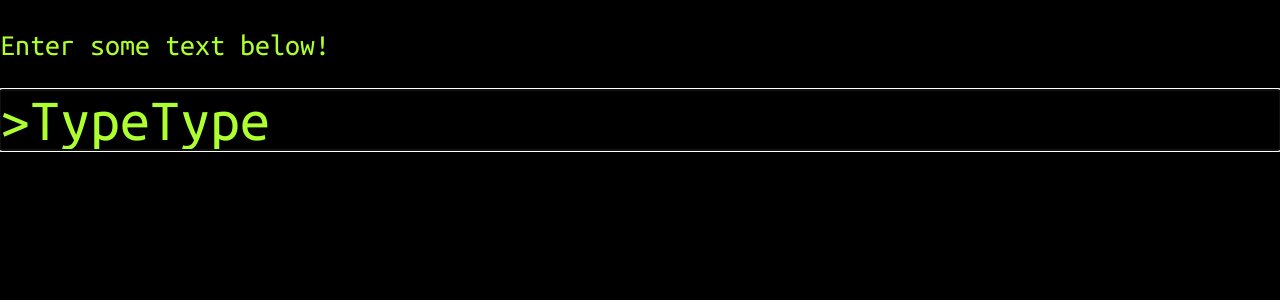
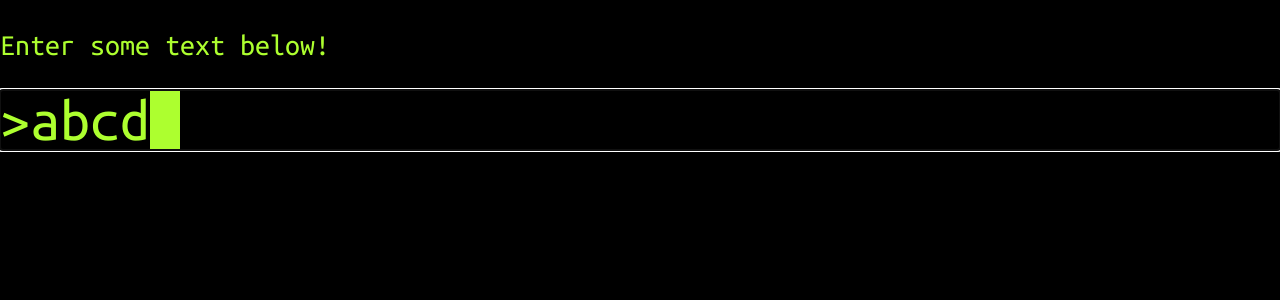
Before and after one commit to sim8/learn-regex, a React (Create React App) app: page / in a window 1280 px wide. Shown: the top 300 px of the page. Built offline with nearby package versions, Linux system fonts and the light colour scheme.

Commit message:
Added caret and basic navigation

```diff
--- a/src/actions/actionTypes.js
+++ b/src/actions/actionTypes.js
@@ -2,3 +2,4 @@ export const ENTER_CHARACTER = "ENTER_CHARACTER";
 export const KEY_LEFT = "KEY_LEFT";
 export const KEY_RIGHT = "KEY_RIGHT";
 export const BACKSPACE = "BACKSPACE";
+export const ENTER = "ENTER";
--- a/src/actions/inputActions.js
+++ b/src/actions/inputActions.js
@@ -1,6 +1,15 @@
-import { ENTER_CHARACTER, KEY_LEFT, KEY_RIGHT, BACKSPACE } from "./actionTypes";
+import {
+  ENTER_CHARACTER,
+  KEY_LEFT,
+  KEY_RIGHT,
+  BACKSPACE,
+  ENTER
+} from "./actionTypes";
 
-export const keyPress = ({ key }) => {
+export const keyPress = ({ key, ...rest }) => {
+  if (key === "Enter") {
+    return { type: ENTER };
+  }
   return {
     type: ENTER_CHARACTER,
     char: key
--- a/src/components/Prompt.js
+++ b/src/components/Prompt.js
@@ -11,6 +11,10 @@ const InputWrapper = styled.div`
     -webkit-appearance: none;
     border: 0px solid;
     font-size: 60px;
+    .caret {
+      background-color: greenyellow;
+      color: black;
+    }
   }
 `;
 
@@ -19,12 +23,32 @@ const mapStateToProps = state => ({
   caretPos: getCaretPos(state)
 });
 
-function Prompt({ inputValue, keyPress, keyDown }) {
+function formatWithCaret(inputValue, caretPos) {
+  debugger;
+  if (caretPos === inputValue.length) {
+    return (
+      <span>
+        {inputValue}
+        <span className="caret">&nbsp;</span>
+      </span>
+    );
+  }
+  return (
+    <span>
+      {inputValue.substring(0, caretPos)}
+      <span className="caret">{inputValue[caretPos]}</span>
+      {inputValue.substring(caretPos + 1)}
+    </span>
+  );
+}
+
+function Prompt({ inputValue, caretPos, keyPress, keyDown }) {
   useEffect(() => _prompt.current.focus(), []);
+  const inputValueWithCaret = formatWithCaret(inputValue, caretPos);
   return (
     <InputWrapper>
       <div ref={_prompt} tabIndex="0" onKeyPress={keyPress} onKeyDown={keyDown}>
-        >{inputValue}
+        >{inputValueWithCaret}
       </div>
     </InputWrapper>
   );
--- a/src/reducers/input.js
+++ b/src/reducers/input.js
@@ -1,9 +1,9 @@
 import { fromJS } from "immutable";
-import { ENTER_CHARACTER } from "../actions/actionTypes";
+import { ENTER_CHARACTER, KEY_LEFT, KEY_RIGHT } from "../actions/actionTypes";
 
 const initialState = fromJS({
-  value: "TypeType",
-  caretPos: 7
+  value: "abcd",
+  caretPos: 4
 });
 
 export default function input(state = initialState, action) {
@@ -18,6 +18,12 @@ export default function input(state = initialState, action) {
             `${value.slice(0, caretPos)}${action.char}${value.slice(caretPos)}`
         )
         .set("caretPos", caretPos + 1);
+    case KEY_LEFT:
+      return caretPos > 0 ? state.set("caretPos", caretPos - 1) : state;
+    case KEY_RIGHT:
+      return caretPos < state.get("value").length
+        ? state.set("caretPos", caretPos + 1)
+        : state;
     default:
       return state;
   }
```
